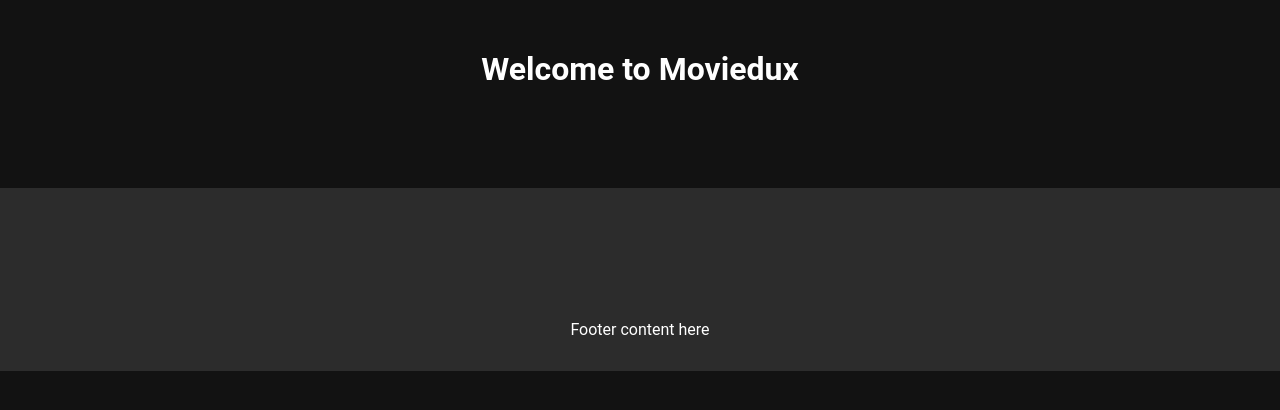
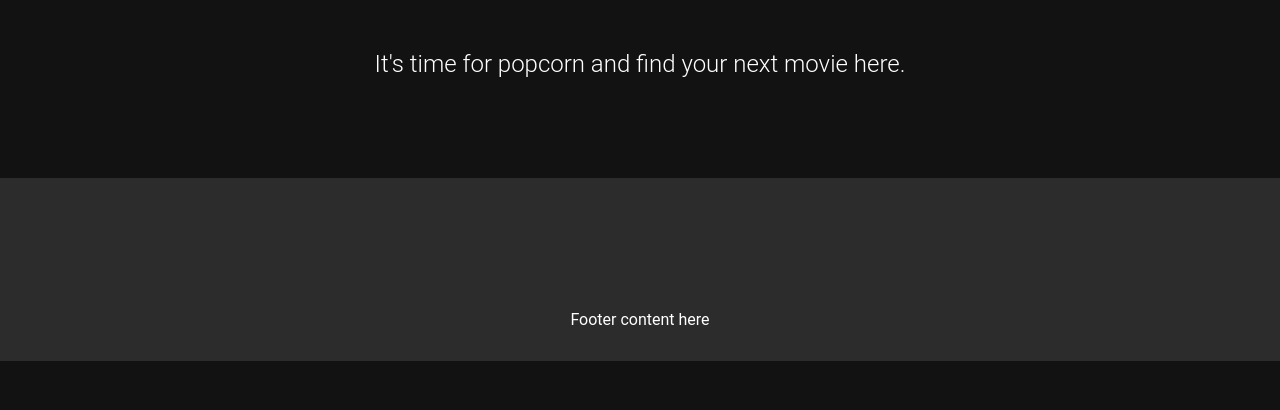
Before and after one commit to SoniSaga/moviedux, a React (Create React App) app: page / in a window 1280 px wide. Shown: the top 410 px of the page. Built offline with nearby package versions, Linux system fonts and the light colour scheme; the HTML template or start-up script is replaced by a standard one.

Commit message:
Adding header and footer components.

```diff
--- a/src/App.js
+++ b/src/App.js
@@ -1,13 +1,15 @@
-import logo from './logo.svg';
+
 import './App.css';
-import '../src/styles.css'
+import './styles.css'
+import Header from './components/Header';
 
 function App() {
   return (
     <div className="App">
-      <header className="header">
-        <h1>Welcome to Moviedux</h1>
-      </header>
+      <div className='container'>
+        <Header></Header>
+        <image className='logo' src='logo.png' alt='moviedux'/>
+      </div>
       <footer className ="footer">
         <p className='footer'> Footer content here</p>
       </footer>
--- /dev/null
+++ b/src/components/Header.js
@@ -0,0 +1,11 @@
+import React from 'react';
+import '../styles.css';
+
+export default function Header() {
+    return (
+        <div className='header'>
+           <image className='logo' src='../../public/logo.png' alt='moviedux'/>
+           <h2 className='app-subtitle'> It's time for popcorn and find your next movie here.</h2>
+        </div>
+    );
+}
```
